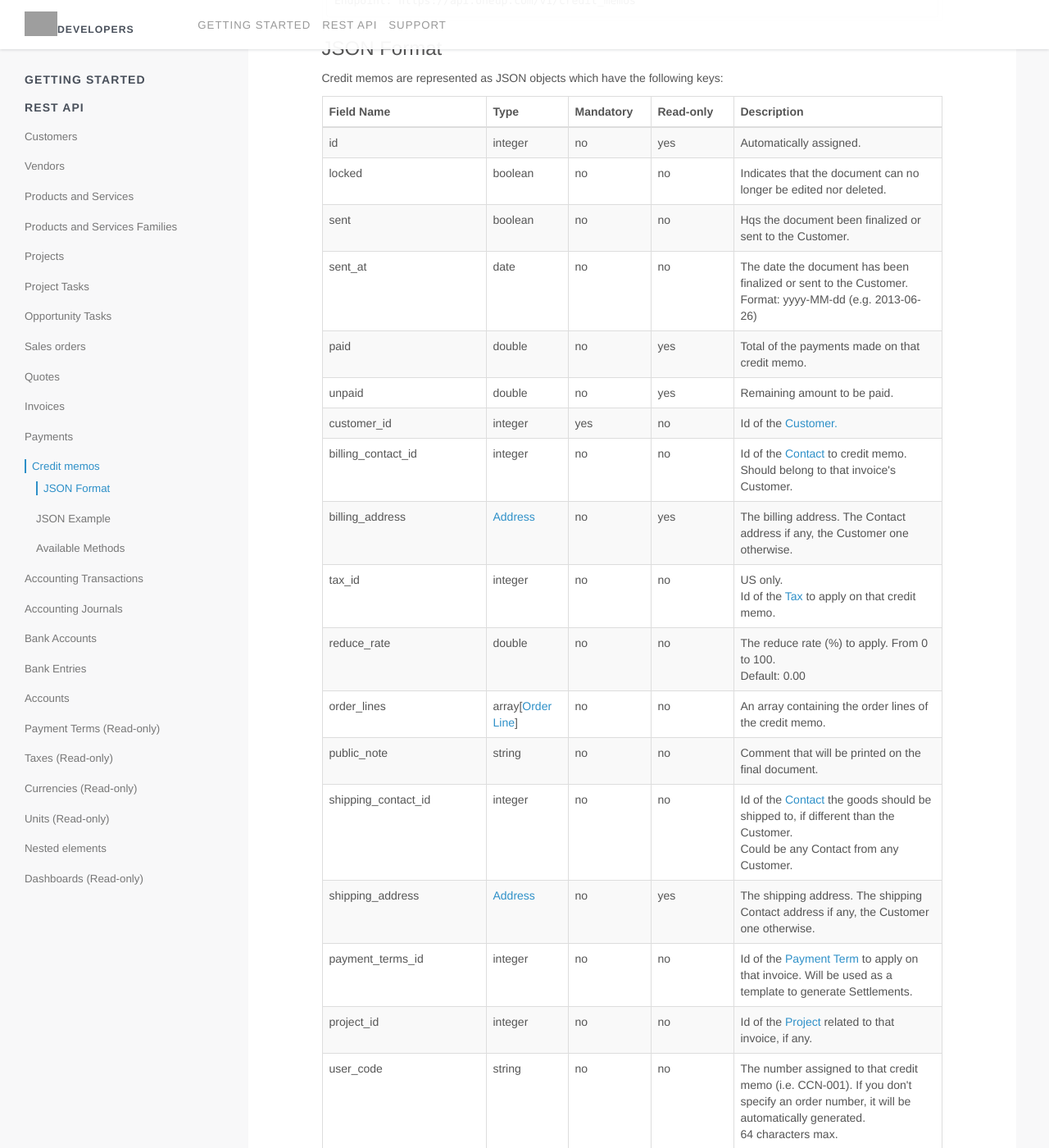
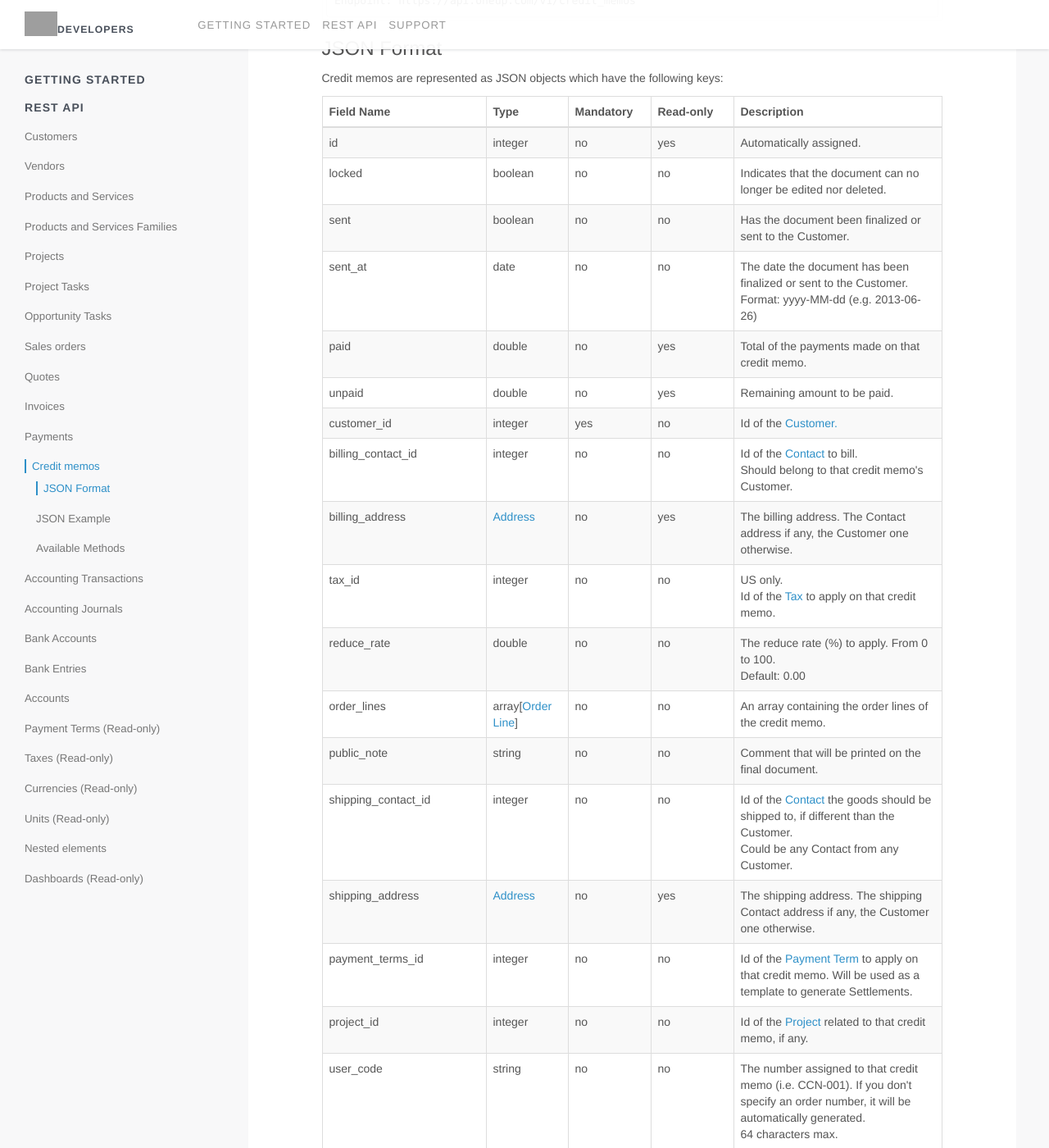
Before and after one commit to myERP/myerp.github.io, a Jekyll site: the page built from docs/1.0/api/index.html, in a window 1280 px wide and 1400 px high, scrolled down 26819 px. Shown: the whole window at 82% size. Built offline with Jekyll 4.4.1, drawn with Linux system fonts in a browser that asks for light colours; nearby versions of some CDN libraries; Markdown is read by kramdown in place of the engine named in the settings; some of the changed text lies outside the part shown; grey boxes are pictures that could not be loaded.

Commit message:
doc: fix last wording mistakes on credit memo and invoice

```diff
--- a/_includes/1.0/api/creditmemo.html
+++ b/_includes/1.0/api/creditmemo.html
@@ -29,7 +29,7 @@
                 <td>{{ site.format.type.boolean }}</td>
                 <td>no</td>
                 <td>no</td>
-                <td>Hqs the document been finalized or sent to the Customer.</td>
+                <td>Has the document been finalized or sent to the Customer.</td>
             </tr>
             <tr>
                 <td>sent_at</td>
@@ -66,7 +66,7 @@
                 <td>{{ site.format.type.integer }}</td>
                 <td>no</td>
                 <td>no</td>
-                <td>Id of the <a href="/docs/1.0/api/#contact" title="">Contact</a> to credit memo.<br />Should belong to that invoice's Customer.</td>
+                <td>Id of the <a href="/docs/1.0/api/#contact" title="">Contact</a> to bill.<br />Should belong to that credit memo's Customer.</td>
             </tr>
             <tr>
                 <td>billing_address</td>
@@ -122,14 +122,14 @@
                 <td>{{ site.format.type.integer }}</td>
                 <td>no</td>
                 <td>no</td>
-                <td>Id of the <a href="/docs/1.0/api/#paymentterm" title="">Payment Term</a> to apply on that invoice. Will be used as a template to generate Settlements.</td>
+                <td>Id of the <a href="/docs/1.0/api/#paymentterm" title="">Payment Term</a> to apply on that credit memo. Will be used as a template to generate Settlements.</td>
             </tr>
             <tr>
                 <td>project_id</td>
                 <td>{{ site.format.type.integer }}</td>
                 <td>no</td>
                 <td>no</td>
-                <td>Id of the <a href="/docs/1.0/api/#project" title="">Project</a> related to that invoice, if any.</td>
+                <td>Id of the <a href="/docs/1.0/api/#project" title="">Project</a> related to that credit memo, if any.</td>
             </tr>
             <tr>
                 <td>user_code</td>
--- a/_includes/1.0/api/invoice.html
+++ b/_includes/1.0/api/invoice.html
@@ -156,7 +156,7 @@
                 <td>{{ site.format.type.double }}</td>
                 <td>no</td>
                 <td>yes</td>
-                <td>Overall tax amount. Inludes all taxes, discounts and reduce.</td>
+                <td>Overall tax amount. Includes all taxes, discounts and reduce.</td>
             </tr>
             <tr>
                 <td>total</td>
@@ -195,7 +195,7 @@
                 <td>no</td>
                 <td>yes</td>
                 <td>The invoice status, among :<br />
-                    2: Invoiced<br />
+                    2: Invoiced (default)<br />
                     3: Cancelled</td>
             </tr>
             <tr>
```
